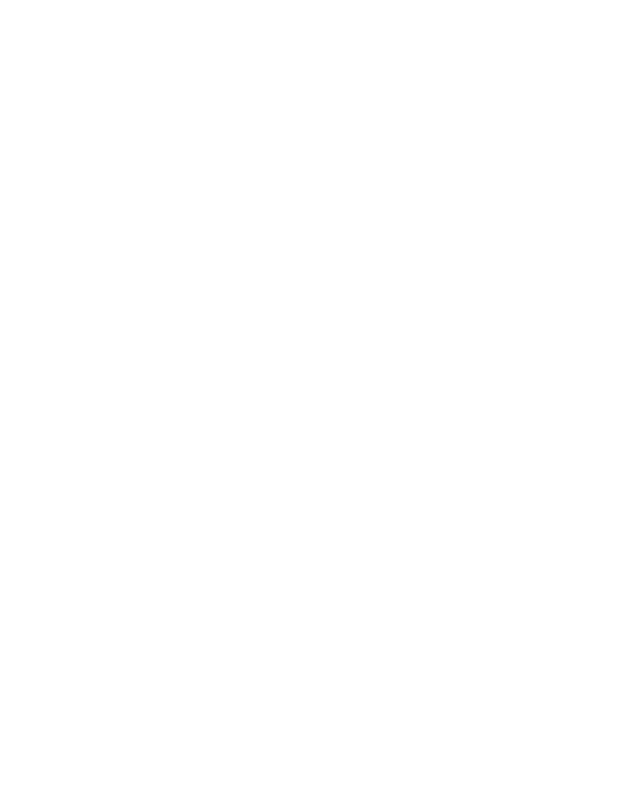
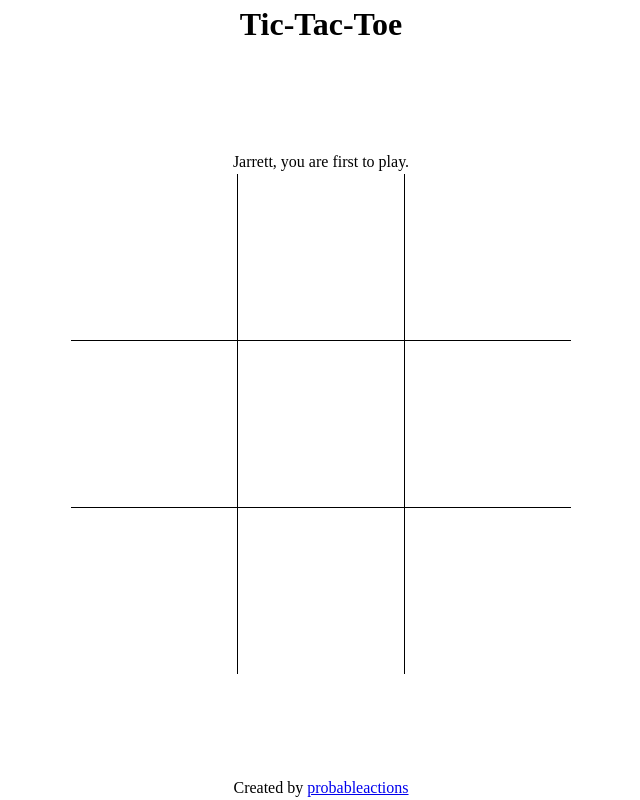
Before and after one commit to jlyon12/tic-tac-toe, a website: page index.html in a window 1280 px wide. Shown: the whole page, without its empty margins (319-959 px from the left). Drawn offline with Linux system fonts and the light colour scheme.

Commit message:
Create basic HTML and CSS to show Gameboard
  Add gameRender to JS logic

  tie DOM elements to game logic. Verify basic functions:
  make moves, alternate turns, display winner.

```diff
--- a/index.html
+++ b/index.html
@@ -8,12 +8,35 @@
     <title>Tic-Tac-Toe</title>
     <link rel="stylesheet" href="reset.css">
     <link rel="stylesheet" href="style.css">
-    <script src="main.js"></script>
+    <script src="main.js" defer></script>
 
 </head>
 
 <body>
-
+    <div class="page-wrapper">
+        <header>
+            <h1 class="title">Tic-Tac-Toe</h1>
+        </header>
+        <main class="main">
+            <section class="game">
+                <p id="currentTurnText">It is the currentPlayers Turn</p>
+                <div id="gameBoard" class="gameBoard">
+                    <div class="cell" id="0"></div>
+                    <div class="cell" id="1"></div>
+                    <div class="cell" id="2"></div>
+                    <div class="cell" id="3"></div>
+                    <div class="cell" id="4"></div>
+                    <div class="cell" id="5"></div>
+                    <div class="cell" id="6"></div>
+                    <div class="cell" id="7"></div>
+                    <div class="cell" id="8"></div>
+                </div>
+            </section>
+        </main>
+        <footer class="footer">
+            <p>Created by <a href="https://github.com/probableactions">probableactions</a></p>
+        </footer>
+    </div>
 </body>
 
 </html>
--- a/main.js
+++ b/main.js
@@ -68,5 +68,25 @@ const playGame = (() => {
 			);
 		}
 	};
-	return { activePlayer, alternateTurn, makeMove, newGame };
+	const renderBoard = (() => {
+		const $cells = document.querySelectorAll(".cell");
+		const $showCurrentPlayer = document.querySelector("#currentTurnText");
+		$showCurrentPlayer.textContent = `${activePlayer.name}, you are first to play.`;
+		$cells.forEach((cell) => {
+			cell.addEventListener("click", (e) => {
+				const clickedCell = e.target.id;
+				makeMove(activePlayer, clickedCell);
+				alternateTurn();
+				if (gameOver === false) {
+					$showCurrentPlayer.textContent = `${activePlayer.name}, it is your turn.`;
+				}
+				if (gameOver === true) {
+					$showCurrentPlayer.textContent = `GAME OVER : ${winningPlayer.name} has won!`;
+				}
+
+				cell.textContent = board[clickedCell];
+			});
+		});
+	})();
+	return { activePlayer, alternateTurn, makeMove, newGame, board };
 })();
--- a/style.css
+++ b/style.css
@@ -0,0 +1,53 @@
+.page-wrapper {
+    min-height: 100vh;
+    display: flex;
+    flex-direction: column;
+    align-items: center;
+    justify-content: space-between;
+
+}
+
+.game {
+    text-align: center;
+}
+
+.gameBoard {
+    display: grid;
+    grid-template-columns: repeat(3, 1fr);
+    grid-template-rows: repeat(3, 1fr);
+
+    height: 500px;
+    aspect-ratio: 1;
+}
+
+.cell {
+    display: flex;
+    align-items: center;
+    justify-content: center;
+    ;
+    font-size: 2rem
+}
+
+.cell:nth-of-type(1),
+.cell:nth-of-type(2),
+.cell:nth-of-type(3) {
+    border-bottom: 1px solid black;
+}
+
+.cell:nth-of-type(7),
+.cell:nth-of-type(8),
+.cell:nth-of-type(9) {
+    border-top: 1px solid black;
+}
+
+.cell:nth-of-type(1),
+.cell:nth-of-type(4),
+.cell:nth-of-type(7) {
+    border-right: 1px solid black;
+}
+
+.cell:nth-of-type(3),
+.cell:nth-of-type(6),
+.cell:nth-of-type(9) {
+    border-left: 1px solid black;
+}
```
